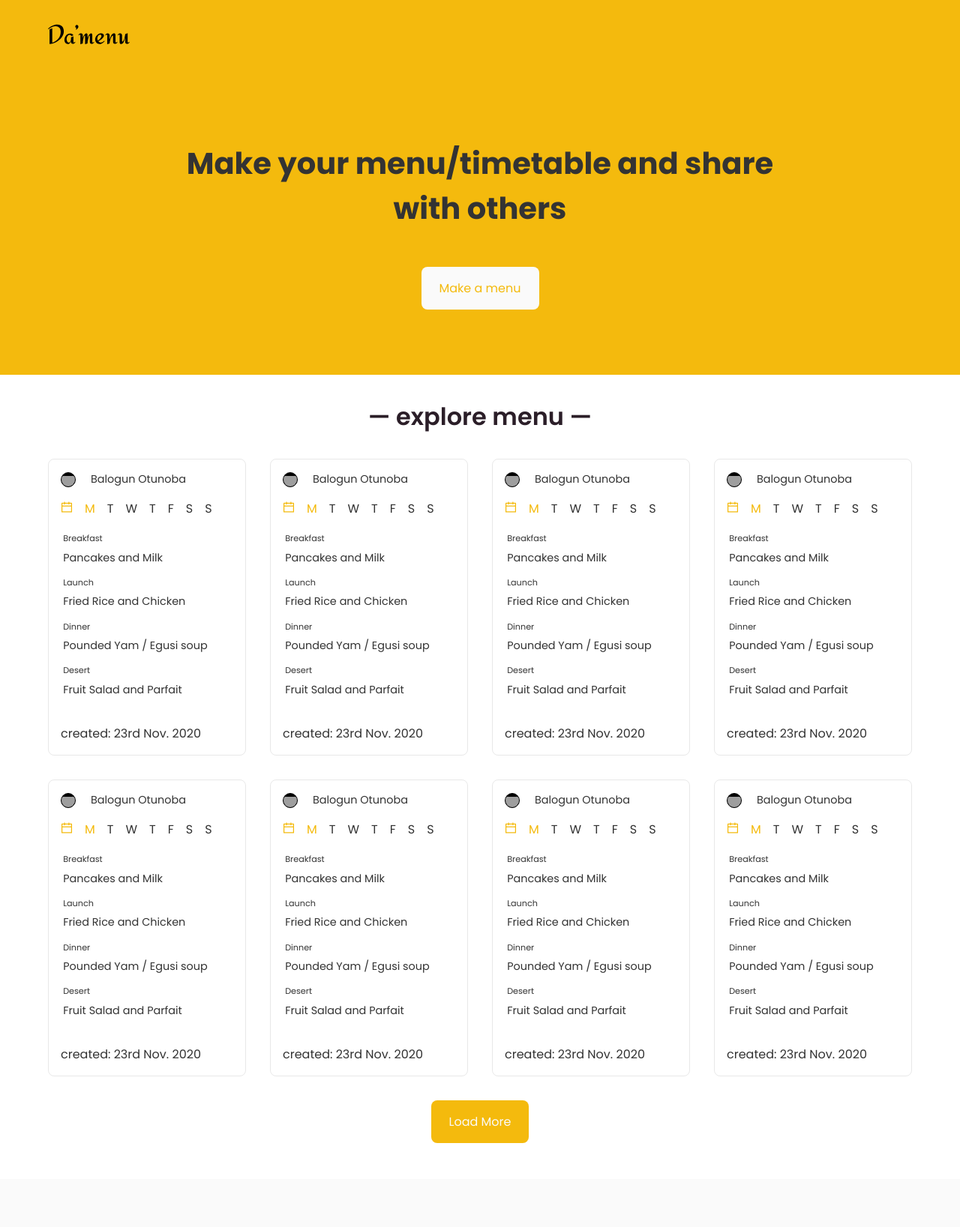
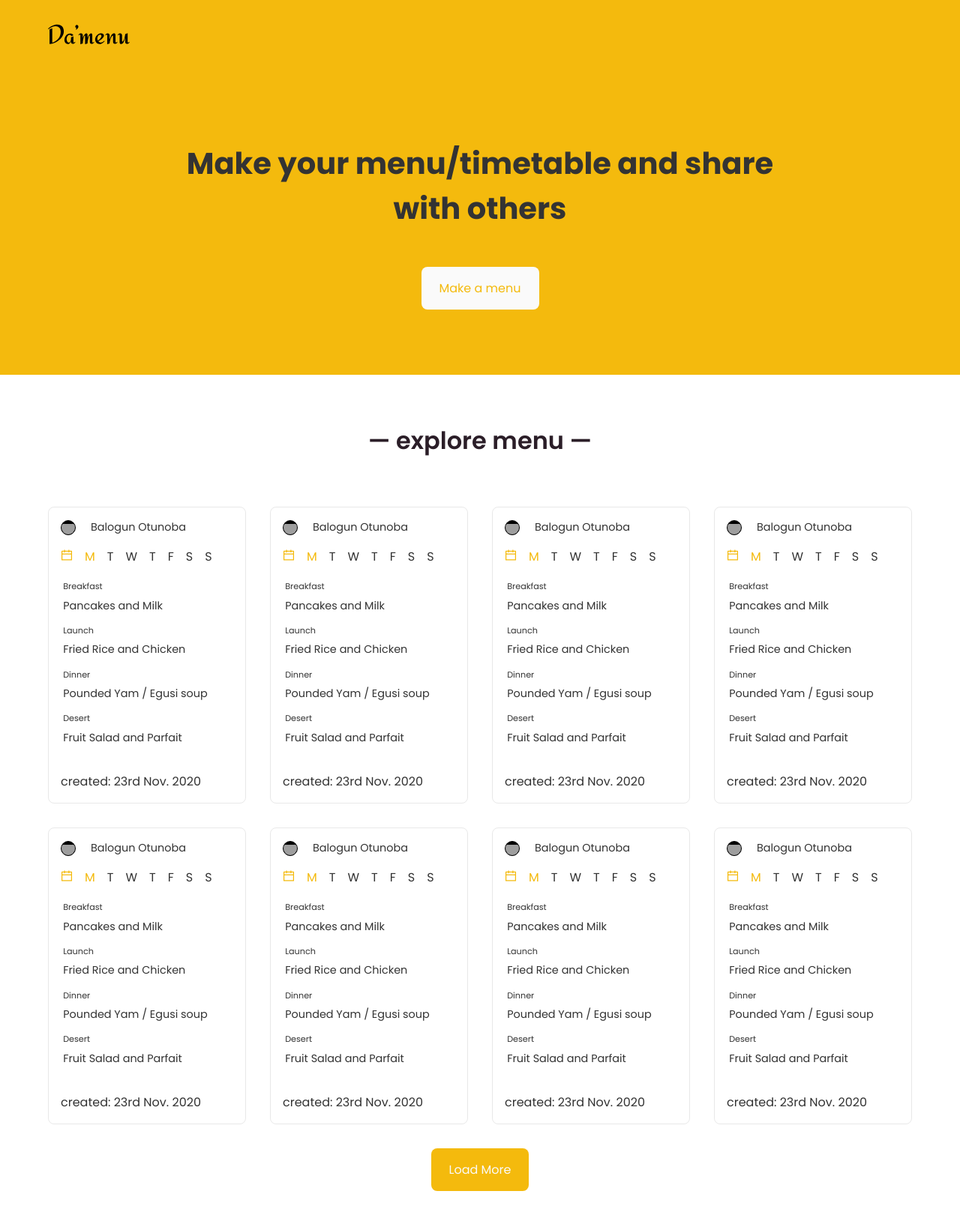
Before and after one commit to schoolite/damenu, a PHP site: page / in a window 1280 px wide. Shown: the whole page at 75% size. Before the commit the page ends 1525 px from the top, so only its background shows below. Run offline with PHP 8.4, Linux system fonts and the light colour scheme; grey boxes are pictures that could not be loaded.

Commit message:
open-graph, description and image

```diff
--- a/css/style.css
+++ b/css/style.css
@@ -102,7 +102,11 @@ a {
   .explore-menu-header {
     color: #2B1E28;
     text-align: center;
-    padding: 2rem 0; }
+    margin: 4rem 0; }
+    .explore-menu-header::before {
+      border: 2rem solid #2B1E28; }
+    .explore-menu-header::before {
+      border: 2rem solid #2B1E28; }
   .explore-menu-img {
     height: 20px;
     width: 20px;
--- a/index.php
+++ b/index.php
@@ -8,7 +8,8 @@
         <meta property="og:title" content="Da Menu"/>
         <meta property="og:type" content="website"/>
         <meta property="og:url" content="https://damenu.alabamustapha.com/"/>
-        <meta property="og:image" content="img/logo.svg"/>
+        <meta property="og:image" content="https://damenu.alabamustapha.com/"/>
+        <meta property="og:description" content="Food Menu App"/>
 
         <link rel="stylesheet" href="css/style.css">
     </head>
--- a/scss/abstracts/_variables.scss
+++ b/scss/abstracts/_variables.scss
@@ -22,10 +22,6 @@ $navbar-height:     100px;
 $header-height:     50vh;
 $header-height-mini: 30vh;
 
-
-// padding
-
-$explore-padding: 2rem 0;
 // button/ input
 
 $input-padding-x:       1.5rem;
--- a/scss/components/_explore.scss
+++ b/scss/components/_explore.scss
@@ -27,7 +27,15 @@
     &-header {
         color: $secondary;
         text-align: center;
-        padding: $explore-padding;
+        margin: 4rem 0;
+
+        &::before {
+            border: 2rem solid #2B1E28;
+        }
+
+        &::before {
+            border: 2rem solid #2B1E28;
+        }
     }
 
     &-img {
```
